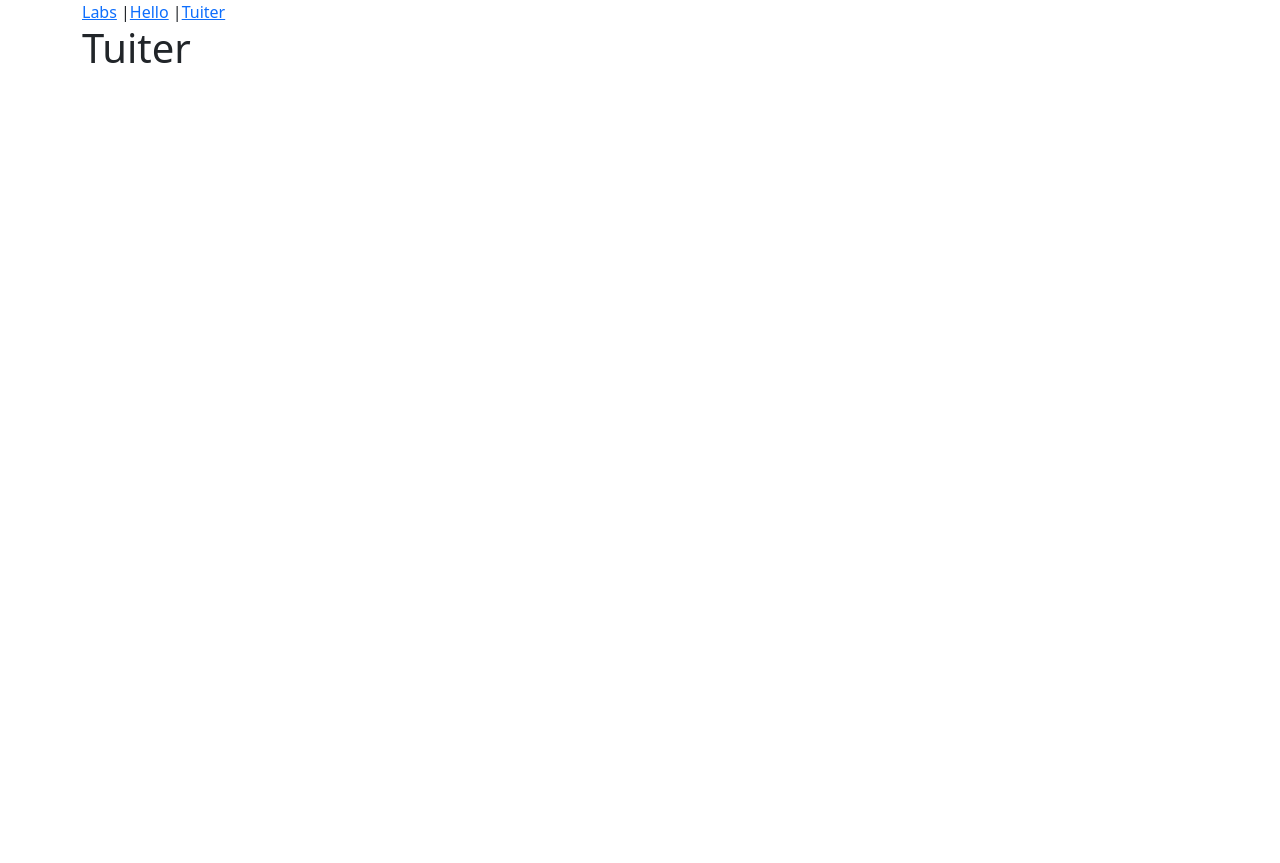
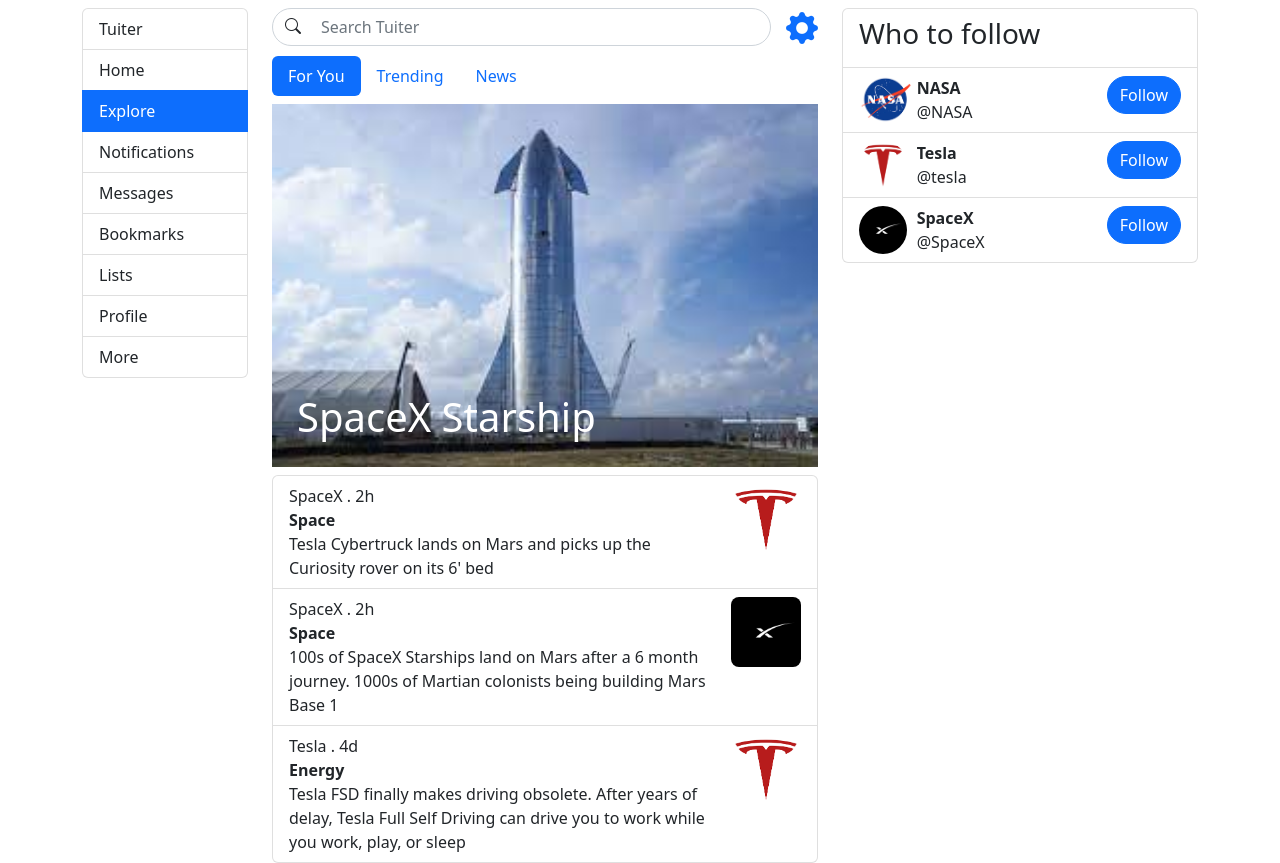
Before and after one commit to marismcg/tuiter-react-web-app, a React (Create React App) app: page /tuiter in a window 1280 px wide. Before the commit the page ends 800 px from the top, so only its background shows below. Built offline with nearby package versions, Linux system fonts and the light colour scheme.

Commit message:
impl tuiter

```diff
--- /dev/null
+++ b/src/tuiter/explore/index.css
@@ -0,0 +1,25 @@
+.wd-tabs li {
+    display: inline;
+}
+
+.wd-tabs {
+    padding-left: 0px;
+}
+
+.wd-selected {
+    border-bottom: 2px blue solid;
+    padding-bottom: 20px;
+}
+
+.wd-nudge-up {
+    bottom: 18px;
+    left: 25px;
+}
+
+.wd-bottom-2 {
+    bottom: 2px;
+}
+
+.wd-bottom-4 {
+    bottom: 4px;
+}
--- /dev/null
+++ b/src/tuiter/explore/index.js
@@ -0,0 +1,39 @@
+import React from "react";
+import PostSummaryList from "../post-summary-list";
+import "./index.css";
+const ExploreComponent = () => {
+    return(
+        <>
+            <div className="row">
+                <div className="col-11 position-relative">
+                    <input placeholder="Search Tuiter"
+                           className="form-control rounded-pill ps-5"/>
+                    <i className="bi bi-search position-absolute
+                       wd-nudge-up"></i>
+                </div>
+                <div className="col-1">
+                    <i className="wd-bottom-4 text-primary float-end bi
+                       bi-gear-fill fs-2 position-relative"></i>
+                </div>
+            </div>
+            <ul className="nav nav-pills mb-2">
+                <li className="nav-item">
+                    <a className="nav-link active">For You</a>
+                </li>
+                <li className="nav-item">
+                    <a className="nav-link">Trending</a>
+                </li>
+                <li className="nav-item">
+                    <a className="nav-link">News</a>
+                </li>
+            </ul>
+            <div className="position-relative mb-2">
+                <img src="/images/spacex.jfif" className="w-100"/>
+                <h1 className="position-absolute wd-nudge-up text-white">
+                    SpaceX Starship</h1>
+            </div>
+            <PostSummaryList/>
+        </>
+    );
+};
+export default ExploreComponent;
--- a/src/tuiter/index.js
+++ b/src/tuiter/index.js
@@ -1,10 +1,23 @@
-import Nav from "../nav";
+import React from "react";
+import ExploreComponent from "./explore";
+import NavigationSidebar from "./navigation-sidebar";
+import WhoToFollowList from "./who-to-follow-list";
+
 function Tuiter() {
     return (
-        <div>
-            <Nav/>
-            <h1>Tuiter</h1>
+        <div className="row mt-2">
+            <div className="col-2 col-md-2 col-lg-1 col-xl-2">
+                <NavigationSidebar active="explore"/>
+            </div>
+            <div className="col-10 col-md-10 col-lg-7 col-xl-6"
+                 style={{"position": "relative"}}>
+                <ExploreComponent/>
+            </div>
+            <div className="d-sm-none d-md-none d-lg-block col-lg-4 col-xl-4">
+                <WhoToFollowList/>
+            </div>
         </div>
-    )
+    );
 }
+
 export default Tuiter
--- /dev/null
+++ b/src/tuiter/navigation-sidebar/index.js
@@ -0,0 +1,46 @@
+import React from "react";
+
+const NavigationSidebar = (
+    {
+        active = 'explore'
+    }
+) => {
+    return (
+        <div className="list-group">
+            <a className="list-group-item">Tuiter</a>
+            <a className={`list-group-item
+                    ${active === 'home'?'active':''}`}>
+                Home
+            </a>
+            <a className={`list-group-item
+                    ${active === 'explore'?'active':''}`}>
+                Explore
+            </a>
+            <a className={`list-group-item
+                    ${active === 'notifications'?'active':''}`}>
+                Notifications
+            </a>
+            <a className={`list-group-item
+                    ${active === 'messages'?'active':''}`}>
+                Messages
+            </a>
+            <a className={`list-group-item
+                    ${active === 'bookmarks'?'active':''}`}>
+                Bookmarks
+            </a>
+            <a className={`list-group-item
+                    ${active === 'lists'?'active':''}`}>
+                Lists
+            </a>
+            <a className={`list-group-item
+                    ${active === 'profile'?'active':''}`}>
+                Profile
+            </a>
+            <a className={`list-group-item
+                    ${active === 'more'?'active':''}`}>
+                More
+            </a>
+        </div>
+    );
+};
+export default NavigationSidebar;
--- /dev/null
+++ b/src/tuiter/post-summary-list/index.js
@@ -0,0 +1,17 @@
+import React from "react";
+import postsArray from './posts.json';
+import PostSummaryItem
+    from "./post-summary-list-item";
+
+const PostSummaryList = () => {
+    return(
+        <ul className="list-group">
+            {
+                postsArray.map(post =>
+                    <PostSummaryItem
+                        key={post._id} post={post}/> )
+            }
+        </ul>
+    );
+};
+export default PostSummaryList;
--- /dev/null
+++ b/src/tuiter/post-summary-list/post-summary-list-item.js
@@ -0,0 +1,28 @@
+import React from "react";
+const PostSummaryItem = (
+    {
+        post = {
+            "topic": "Space",
+            "userName": "SpaceX",
+            "time": "2h",
+            "title": "Tesla Cybertruck lands on Mars and picks up the Curiosity rover on its 6' bed",
+            "image": "tesla.png"
+        }
+    }
+) => {
+    return(
+        <li className="list-group-item">
+            <div className="row">
+                <div className="col-10">
+                    <div>{post.userName} . {post.time}</div>
+                    <div className="fw-bolder">{post.topic}</div>
+                    <div>{post.title}</div>
+                </div>
+                <div className="col-2">
+                    <img width={70} className="float-end rounded-3" src={`/images/${post.image}`}/>
+                </div>
+            </div>
+        </li>
+    );
+};
+export default PostSummaryItem;
--- /dev/null
+++ b/src/tuiter/post-summary-list/posts.json
@@ -0,0 +1,10 @@
+[{ "_id": 123, "topic": "Space", "userName": "SpaceX",
+  "title": "Tesla Cybertruck lands on Mars and picks up the Curiosity rover on its 6' bed",
+  "time": "2h",   "image": "tesla.png" },
+  { "_id": 234, "topic": "Space",   "userName": "SpaceX",
+    "title": "100s of SpaceX Starships land on Mars after a 6 month journey. 1000s of Martian colonists being building Mars Base 1",
+    "time": "2h",   "image": "spacex_logo.jpg" },
+  { "_id": 345, "topic": "Energy",  "userName": "Tesla",
+    "title": "Tesla FSD finally makes driving obsolete. After years of delay, Tesla Full Self Driving can drive you to work while you work, play, or sleep",
+    "time": "4d",   "image": "tesla.png" }
+]
--- /dev/null
+++ b/src/tuiter/who-to-follow-list/index.js
@@ -0,0 +1,23 @@
+import React from "react";
+import whoArray from './who.json';
+import WhoToFollowListItem
+    from "./who-to-follow-list-item";
+
+const WhoToFollowList = () => {
+    return(
+        <ul className="list-group">
+            <li className="list-group-item">
+                <h3>Who to follow</h3>
+            </li>
+            {
+                whoArray.map(who =>
+                    <WhoToFollowListItem
+                        key={who._id}
+                        who={who}/>
+                )
+            }
+        </ul>
+    );
+};
+
+export default WhoToFollowList;
--- /dev/null
+++ b/src/tuiter/who-to-follow-list/who-to-follow-list-item.js
@@ -0,0 +1,24 @@
+import React from "react";
+const WhoToFollowListItem = (
+    {
+        who = { userName: 'NASA', handle: 'NASA', avatarIcon: 'nasa.png' }
+    }
+) => {
+    return(
+        <li className="list-group-item">
+            <div className="row">
+                <div className="col-2">
+                    <img className="rounded-circle" height={48} src={`/images/${who.avatarIcon}`}/>
+                </div>
+                <div className="col-8">
+                    <div className="fw-bold">{who.userName}</div>
+                    <div>@{who.handle}</div>
+                </div>
+                <div className="col-2">
+                    <button className="btn btn-primary rounded-pill float-end">Follow</button>
+                </div>
+            </div>
+        </li>
+    );
+};
+export default WhoToFollowListItem;
--- /dev/null
+++ b/src/tuiter/who-to-follow-list/who.json
@@ -0,0 +1,20 @@
+[
+  {
+    "_id": 123,
+    "userName": "NASA",
+    "handle": "NASA",
+    "avatarIcon": "nasa.png"
+  },
+  {
+    "_id": 234,
+    "userName": "Tesla",
+    "handle": "tesla",
+    "avatarIcon": "tesla.png"
+  },
+  {
+    "_id": 345,
+    "userName": "SpaceX",
+    "handle": "SpaceX",
+    "avatarIcon": "spacex_logo.jpg"
+  }
+]
```
Also changed, not shown: public/images/spacex_logo.jpg (added).
